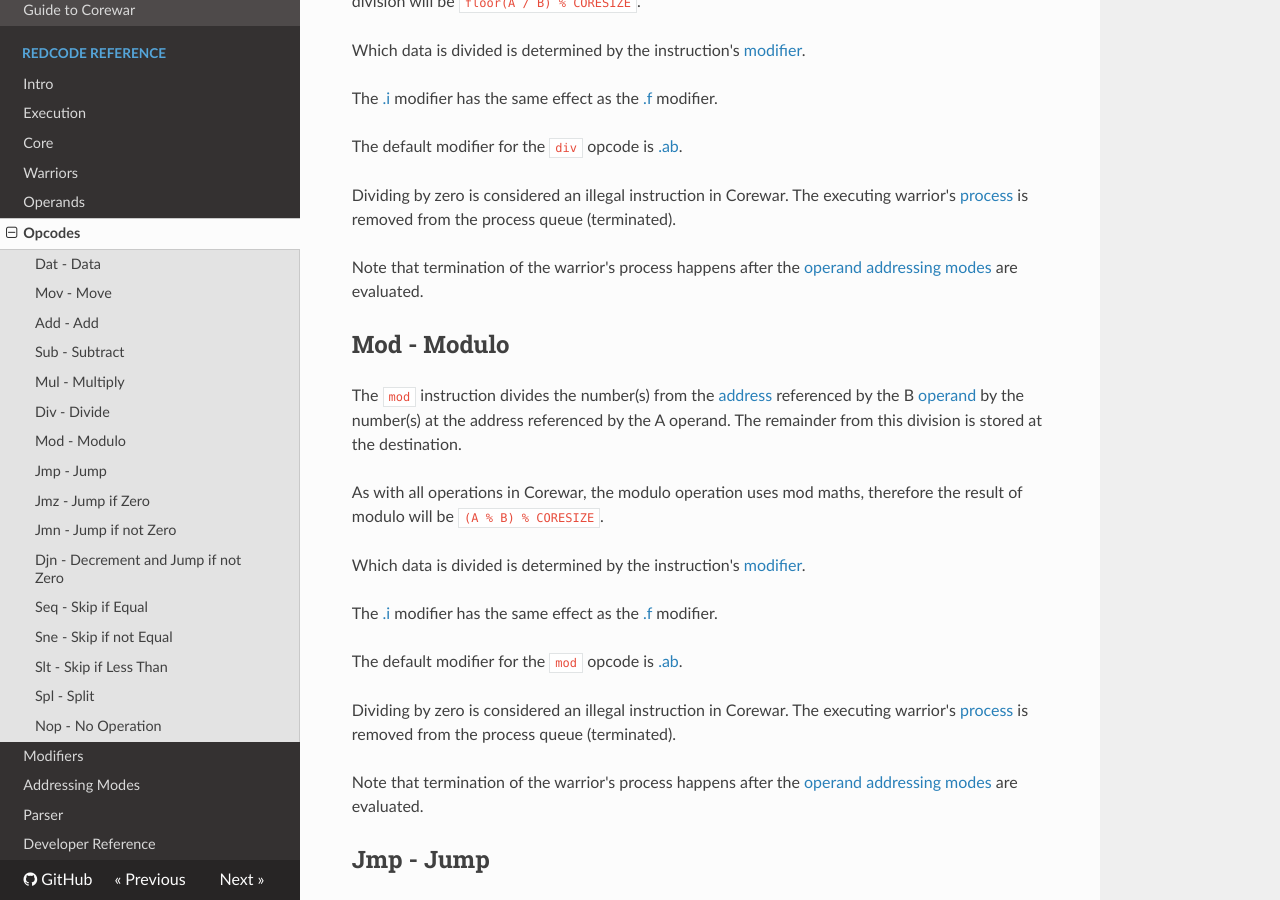
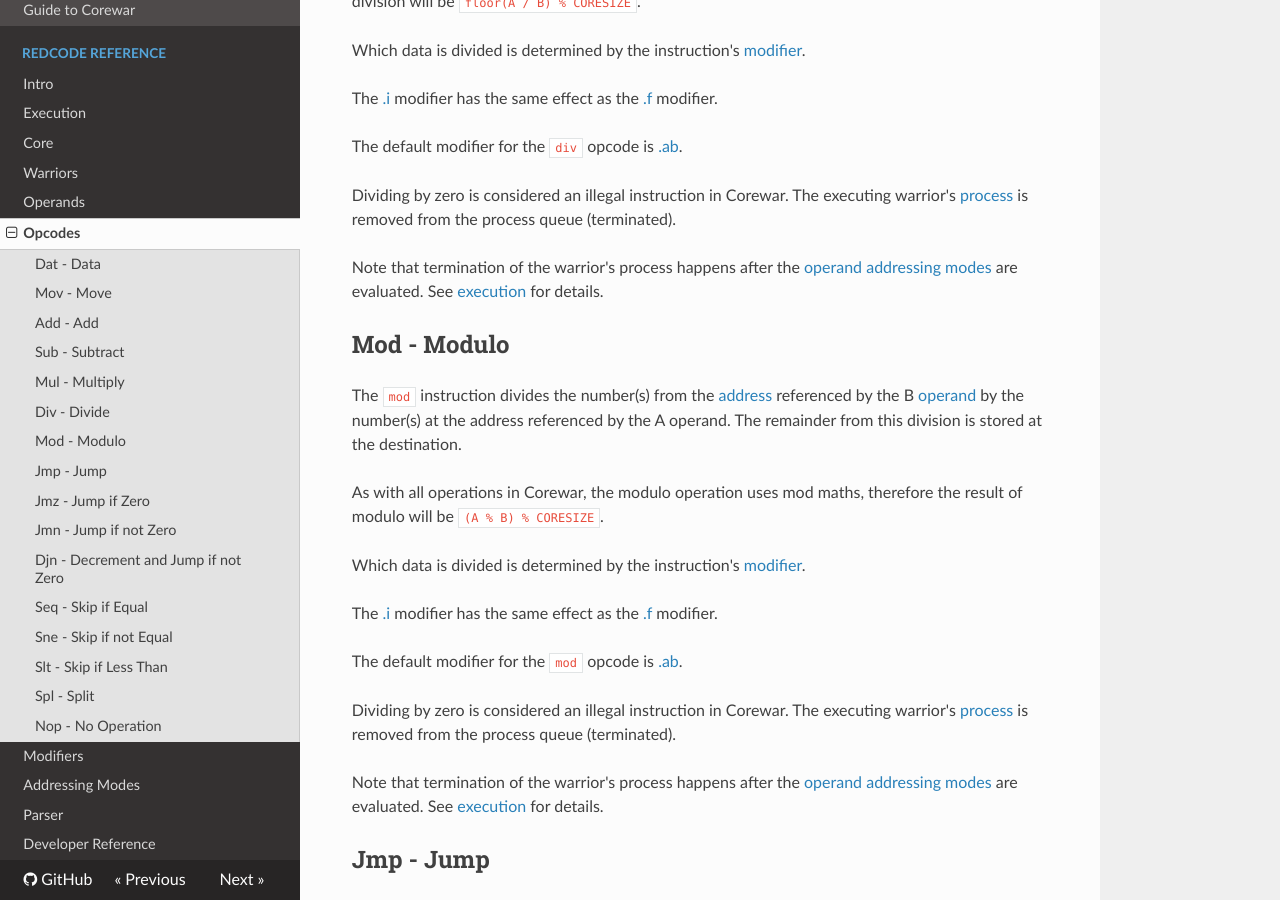
Before and after one commit to corewar/corewar.io, an MkDocs documentation site: the page built from docs/redcode/opcodes.md, in a window 1280 px wide and 900 px high, scrolled down 2775 px. Built offline with MkDocs 1.6.1, drawn with Linux system fonts in a browser that asks for light colours; nearby versions of some CDN libraries; old or Windows-style settings are respelled for this version of MkDocs; some of the changed text lies outside the part shown.

Commit message:
Added references to execution from opcodes which terminate processes

```diff
--- a/docs/redcode/opcodes.md
+++ b/docs/redcode/opcodes.md
@@ -28,7 +28,7 @@ The following `opcodes` can be used in Corewar
 
 If one of a warrior's [processes](warriors#processes) executes a `dat` instruction it is removed from the process queue i.e. terminated. This is the main way that [warriors](warriors) are killed within the game of Corewar.
 
-Note that termination of the warrior's process happens after the [operand](operands) [addressing modes](addressing_modes) are evaluated.
+Note that termination of the warrior's process happens after the [operand](operands) [addressing modes](addressing_modes) are evaluated. See [execution](execution) for details.
 
 For example if a warrior were to execute the first instruction of the following code block
 
@@ -106,7 +106,7 @@ The default modifier for the `div` opcode is [.ab](modifiers#ab).
 
 Dividing by zero is considered an illegal instruction in Corewar. The executing warrior's [process](warriors#processes) is removed from the process queue (terminated).
 
-Note that termination of the warrior's process happens after the [operand](operands) [addressing modes](addressing_modes) are evaluated.
+Note that termination of the warrior's process happens after the [operand](operands) [addressing modes](addressing_modes) are evaluated. See [execution](execution) for details.
 
 ##Mod - Modulo
 
@@ -122,7 +122,7 @@ The default modifier for the `mod` opcode is [.ab](modifiers#ab).
 
 Dividing by zero is considered an illegal instruction in Corewar. The executing warrior's [process](warriors#processes) is removed from the process queue (terminated).
 
-Note that termination of the warrior's process happens after the [operand](operands) [addressing modes](addressing_modes) are evaluated.
+Note that termination of the warrior's process happens after the [operand](operands) [addressing modes](addressing_modes) are evaluated. See [execution](execution) for details.
 
 ##Jmp - Jump
 
```
